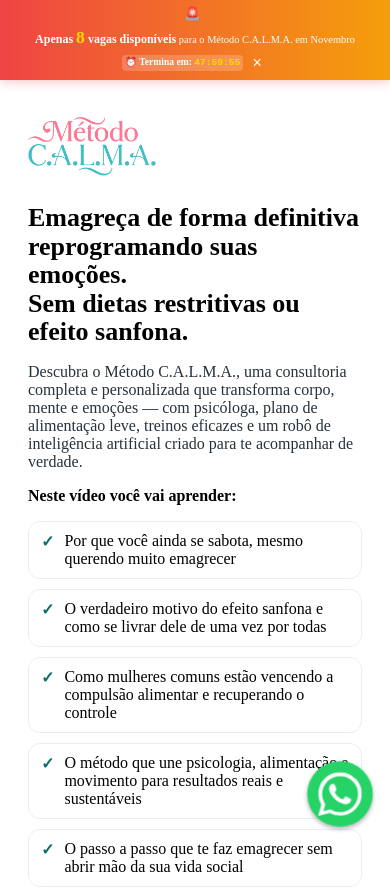
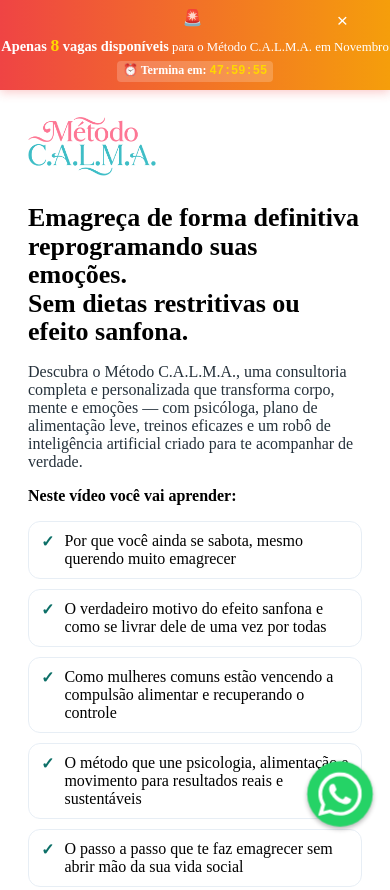
Before and after one commit to diogojebe-web/mentoria-calma, a plain HTML site: page index.html in a window 390 px wide. Shown: the top 890 px of the page. Drawn offline with Linux system fonts and the light colour scheme.

Commit message:
Atualizar o index.html

```diff
--- a/index.html
+++ b/index.html
@@ -922,35 +922,14 @@ img {
 }
 
 @media (max-width: 768px) {
-  body {
-    padding-top: 45px;  /* ← menos espaço no celular */
+  .urgency-close {
+    position: absolute;
+    top: 8px;
+    right: 16px;
   }
 
   .urgency-content {
-    gap: 0.2rem;  /* ← menos espaço */
-    padding: 6px 12px;  /* ← ainda menor */
-    font-size: 0.7rem;
-  }
-
-  .urgency-icon {
-    font-size: 0.8rem;
-  }
-
-  .urgency-text {
-    font-size: 0.65rem;
-  }
-
-  .urgency-text strong {
-    font-size: 0.75rem;
-  }
-
-  .urgency-timer {
-    font-size: 0.6rem;
-    padding: 1px 3px;
-  }
-
-  .urgency-close {
-    font-size: 1rem;
+    position: relative;
   }
 }
 
```
